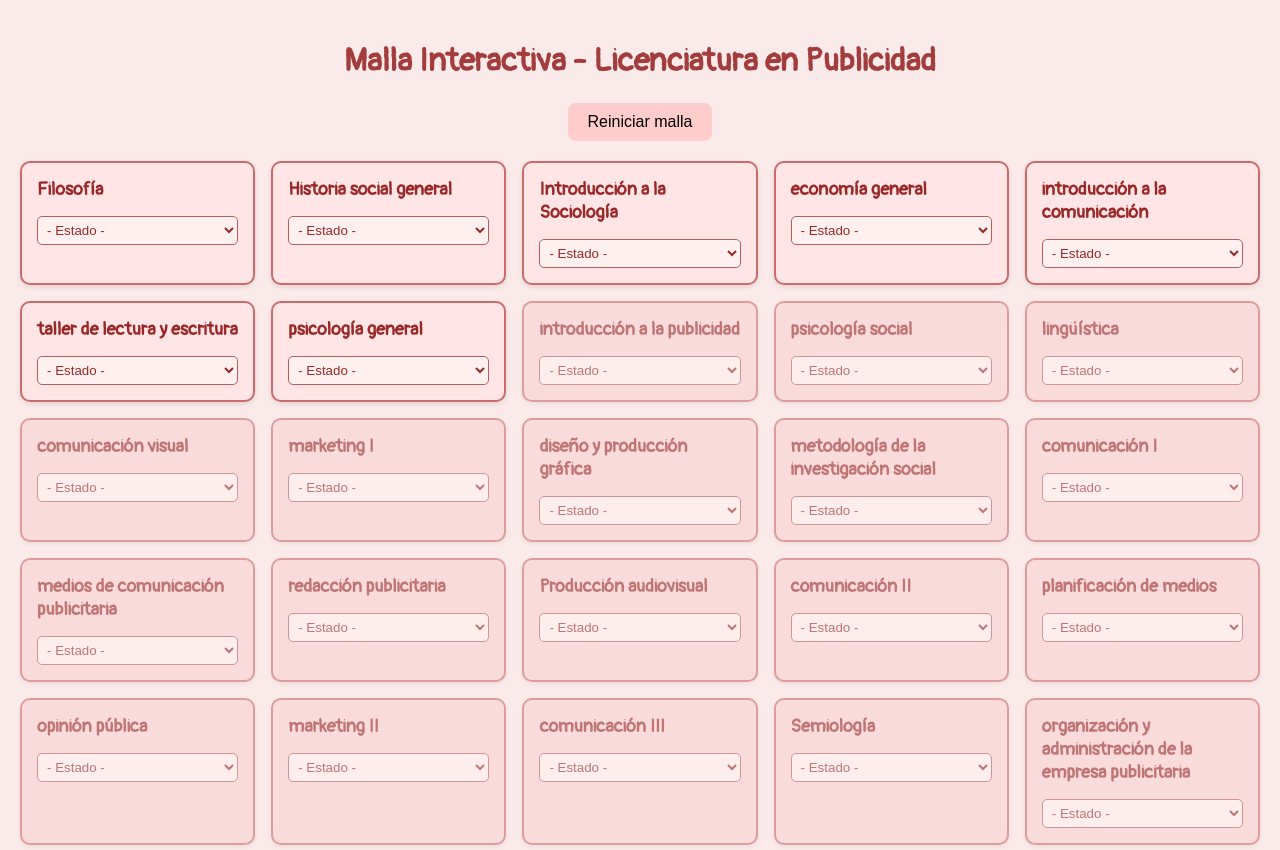
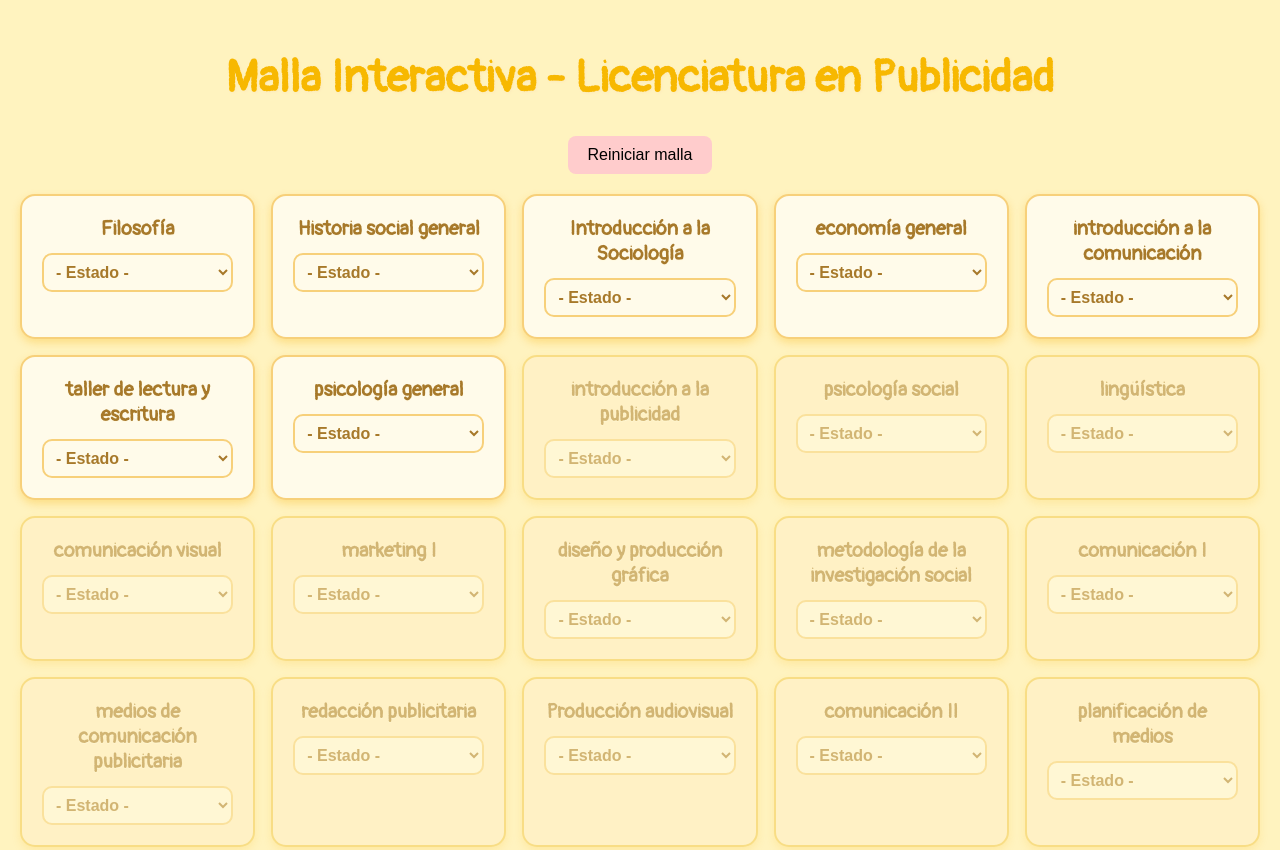
Before and after one commit to Starlelyy/malla-publicidad2, a plain HTML site: page index.html in a window 1280 px wide. Shown: the top 850 px of the page. Drawn offline with Linux system fonts and the light colour scheme.

Commit message:
}estilos.css

```diff
--- a/estilos.css
+++ b/estilos.css
@@ -1,14 +1,19 @@
 body {
   font-family: 'Pangolin', cursive, sans-serif;
-  background-color: #fbeaea;
-  color: #333;
+  background-color: #fff3bf; /* amarillo pastel suave */
+  color: #5c3a21; /* marrón chocolate suave */
   margin: 0;
   padding: 20px;
+  position: relative; /* para el pompompurín absoluto */
+  min-height: 100vh;
 }
 
 h1 {
   text-align: center;
-  color: #a33d3d;
+  color: #f7b801; /* amarillo vivo pompopurinesco */
+  text-shadow: 1px 1px 3px #fceabb;
+  font-size: 2.8rem;
+  margin-bottom: 30px;
 }
 
 .grid {
@@ -20,53 +25,65 @@ h1 {
 .card {
   position: relative;
   overflow: hidden;
-  background-color: #ffe5e5;
-  border: 2px solid #cc6b6b;
-  border-radius: 10px;
-  padding: 15px;
-  box-shadow: 0 2px 5px rgba(0,0,0,0.1);
-  transition: transform 0.2s ease-in-out, box-shadow 0.2s ease-in-out;
+  background-color: #fff8dc; /* beige muy claro */
+  border: 2px solid #f7d07a; /* amarillo claro */
+  border-radius: 15px;
+  padding: 20px;
+  box-shadow: 0 4px 8px rgba(247, 176, 1, 0.3);
+  transition: transform 0.25s ease-in-out, box-shadow 0.25s ease-in-out;
 }
 
 .card:hover {
-  transform: scale(1.02);
-  box-shadow: 0 4px 12px rgba(0,0,0,0.15);
+  transform: scale(1.05);
+  box-shadow: 0 8px 20px rgba(247, 176, 1, 0.6);
 }
 
 .card h2 {
   margin-top: 0;
-  color: #992929;
-  font-size: 18px;
+  color: #a7792a; /* marrón dorado */
+  font-size: 20px;
+  text-align: center;
+  margin-bottom: 12px;
+  text-shadow: 0 1px 1px #fff9e1;
 }
 
 .card select {
   width: 100%;
-  padding: 5px;
-  border-radius: 5px;
-  border: 1px solid #b55e5e;
-  background-color: #fff0f0;
-  color: #992929;
+  padding: 8px;
+  border-radius: 10px;
+  border: 2px solid #f7d07a;
+  background-color: #fffbea;
+  color: #a7792a;
+  font-weight: bold;
+  font-size: 16px;
+  cursor: pointer;
+  transition: background-color 0.3s ease;
+}
+
+.card select:hover {
+  background-color: #fff3bf;
 }
 
 .card.locked {
-  opacity: 0.6;
+  opacity: 0.5;
   pointer-events: none;
-  background-color: #f8d2d2;
+  background-color: #fff0cc;
+  border-color: #f2c94c;
 }
 
 .card.unlocked {
   opacity: 1;
-  background-color: #ffe5e5;
+  background-color: #fffbea;
 }
 
 .sparkle {
   position: absolute;
-  width: 6px;
-  height: 6px;
-  background: gold;
+  width: 7px;
+  height: 7px;
   border-radius: 50%;
   animation: sparkleAnim 1s ease-out forwards;
   pointer-events: none;
+  filter: drop-shadow(0 0 2px rgba(255,255,255,0.8));
 }
 
 @keyframes sparkleAnim {
@@ -74,6 +91,27 @@ h1 {
   50% { transform: scale(1.5) translateY(-10px); opacity: 1; }
   100% { transform: scale(0.5) translateY(-20px); opacity: 0; }
 }
-.sparkle.gold { background: gold; }
-.sparkle.pink { background: #ff80b3; }
-.sparkle.blue { background: #80dfff; }
+
+.sparkle.gold { background: #f7b801; filter: drop-shadow(0 0 3px #f7b801); }
+.sparkle.pink { background: #ff80b3; filter: drop-shadow(0 0 3px #ff80b3); }
+.sparkle.blue { background: #80dfff; filter: drop-shadow(0 0 3px #80dfff); }
+
+/* PomPomPurín en la esquina derecha inferior */
+.pompompurin {
+  position: fixed;
+  bottom: 15px;
+  right: 15px;
+  width: 120px;
+  height: 120px;
+  background-image: url('https://i.imgur.com/yS9cW1v.png'); /* imagen PomPomPurín */
+  background-size: contain;
+  background-repeat: no-repeat;
+  background-position: center;
+  cursor: pointer;
+  z-index: 9999;
+  filter: drop-shadow(0 2px 4px rgba(0,0,0,0.3));
+  transition: transform 0.3s ease;
+}
+.pompompurin:hover {
+  transform: scale(1.1);
+}
```
